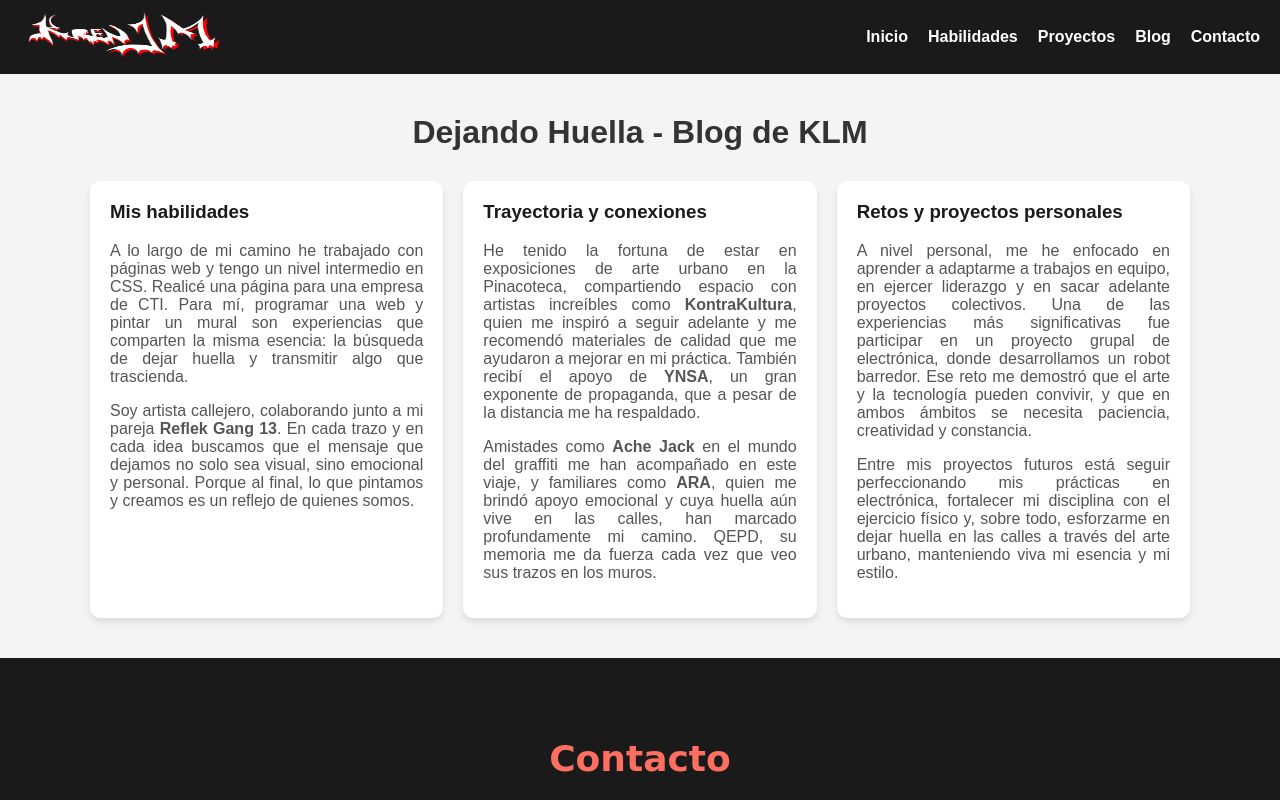
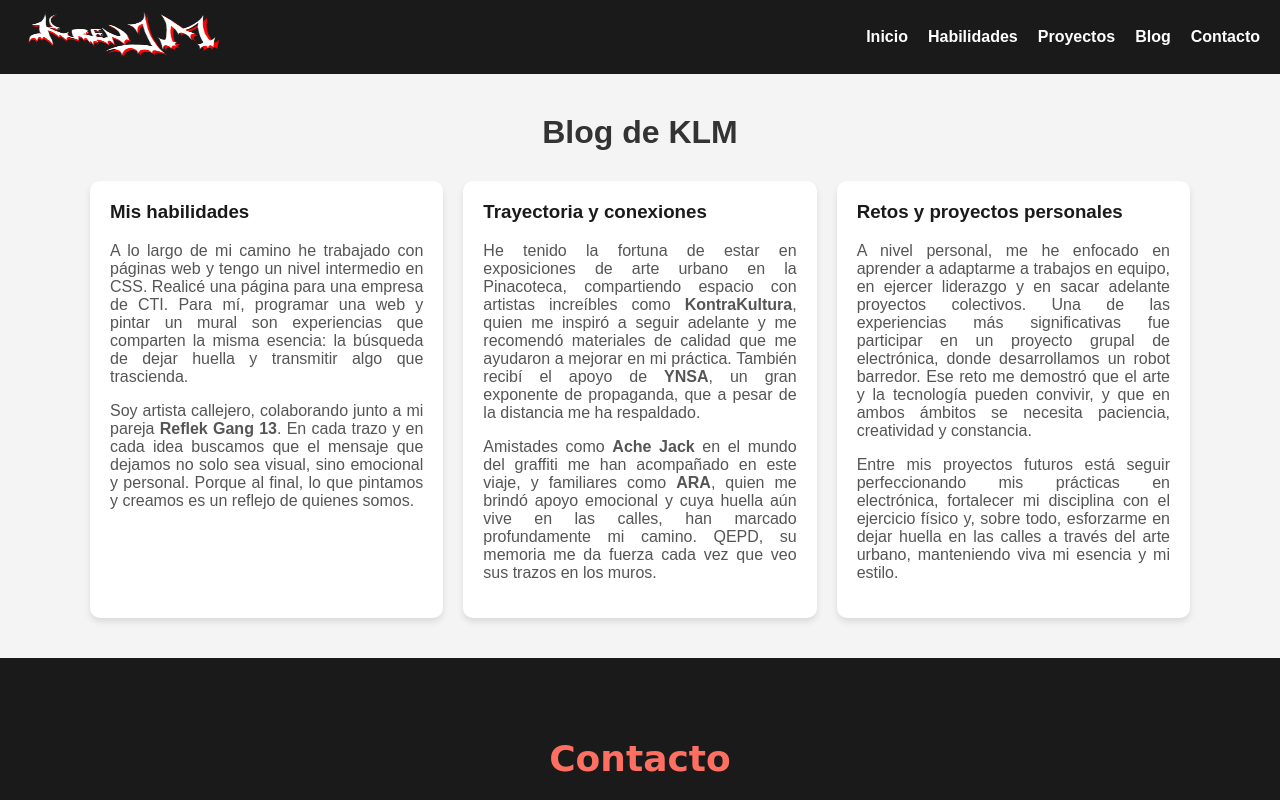
Before and after one commit to karenkalm/mipag, a plain HTML site: page blog.html in a window 1280 px wide. Shown: the top 800 px of the page. Drawn offline with Linux system fonts and the light colour scheme.

Commit message:
freat: agregado blog

```diff
--- a/blog.html
+++ b/blog.html
@@ -166,7 +166,7 @@
 
   <!-- CONTENIDO -->
   <div class="container">
-    <h1>Dejando Huella - Blog de KLM</h1>
+    <h1>Blog de KLM</h1>
     <div class="grid">
       <div class="card">
         <h3>Mis habilidades</h3>
```
